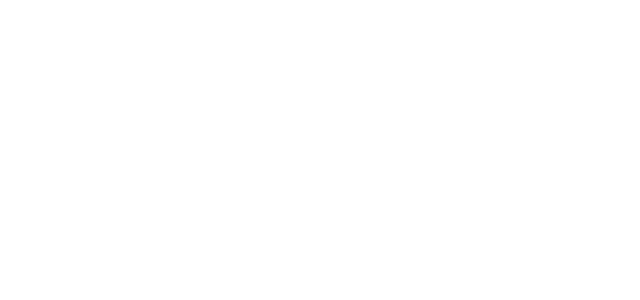
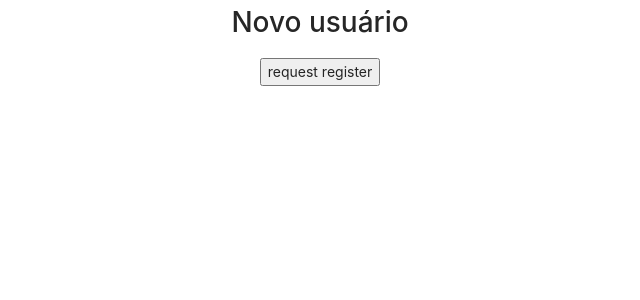
Before and after one commit to ricardossantis/reembolsa_ai, a React (Create React App) app: page /novocolaborador in a window 1280 px wide. Shown: the top 300 px of the page, without its empty margins (320-960 px from the left). Built offline with nearby package versions, Linux system fonts and the light colour scheme.

Commit message:
wip: button sends object to api

```diff
--- a/src/pages/new-user/index.jsx
+++ b/src/pages/new-user/index.jsx
@@ -0,0 +1,29 @@
+import React, { useState } from "react";
+import api from "../../services/api";
+
+const NewUser = () => {
+  const [serverResponse, setServerResponse] = useState();
+
+  return (
+    <div>
+      <h1>Novo usuário</h1>
+      <button
+        onClick={() =>
+          api.post("/register", {
+            email: "dev2@tech.com",
+            password: "123456",
+            "full-name": "dev",
+            user: "dev2",
+            "access-level": 2,
+            roll: "fullstack",
+            "amount-limit": 300,
+          })
+        }
+      >
+        request register
+      </button>
+    </div>
+  );
+};
+
+export default NewUser;
--- a/src/routes/routes.js
+++ b/src/routes/routes.js
@@ -3,17 +3,18 @@
 import { useSelector } from "react-redux";
 import api from "../services/api";
 import styled from "styled-components";
+import NewUser from "../pages/new-user";
 
 const Routes = () => {
   let history = useHistory();
   const [role, setRole] = useState("none");
 
   switch (role) {
-    case "manager":
+    case "none": //alterar para manager
       return (
         <Switch>
           <Route path="/novocolaborador">
-            <div>novocolaborador</div>
+            <NewUser />
           </Route>
           <Route path="/pedidospendentes">
             <div>pedidospendentes</div>
--- a/src/services/api.js
+++ b/src/services/api.js
@@ -1,10 +1,13 @@
 import axios from "axios";
 
 const api = axios.create({
-  baseURL: "/",
+  baseURL: "https://reembolsa-ai-api.herokuapp.com/",
   headers: {
-    authorization: "",
+    authorization:
+      "Bearer eyJhbGciOiJIUzI1NiIsInR5cCI6IkpXVCJ9.eyJlbWFpbCI6InNpbWFzQHR1cmJvLmNvbSIsImlhdCI6MTYwMTQ5OTE1OCwiZXhwIjoxNjAxNTAyNzU4LCJzdWIiOiIzIn0.S8BhxuN6rphItJfPYxJCK30q_9Lw6ZgExqPtEdA1DEU",
   },
 });
 
+console.log(axios.getResponse);
+
 export default api;
```
